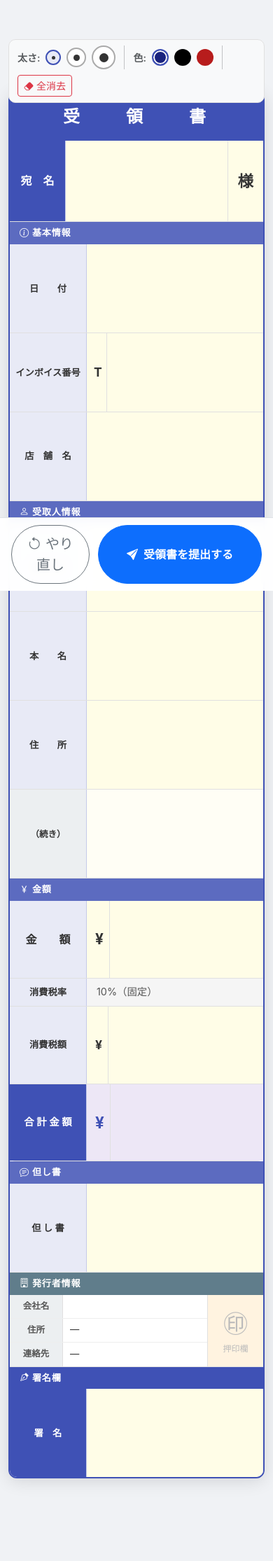
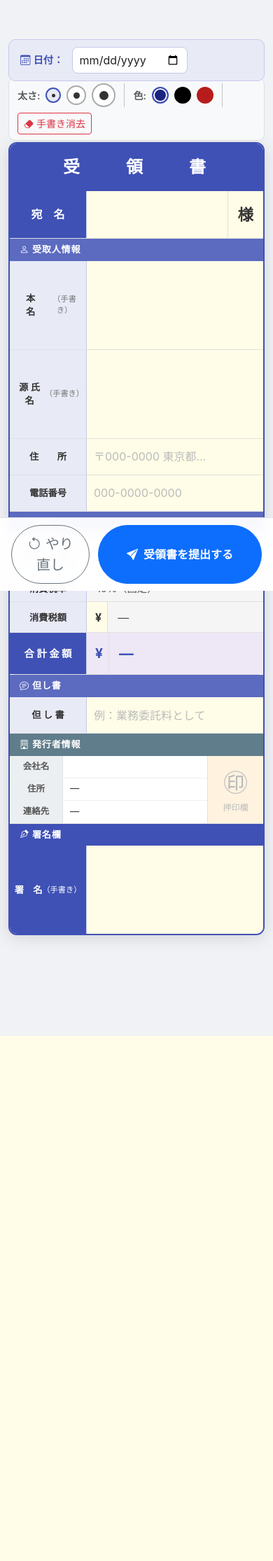
Before and after one commit to ytk2017n-afk/YTK_Juryo_Keiyaku, a FastAPI app: template templates/receipt_form.html in a window 390 px wide. Shown: the top 2230 px of the page at 70% size. After the commit the page ends 1480 px from the top, so only its background shows below. Run offline with FastAPI, Linux system fonts and the light colour scheme; the template is opened without the code that fills it, so the values that code supplies are empty.

Commit message:
Redesign receipt form: date picker, preset atena, text inputs for address/phone/amount/desc, 3 handwriting fields only

```diff
--- a/main.py
+++ b/main.py
@@ -110,9 +110,9 @@ async def receipt_form(
     store: Store = Depends(require_login),
 ):
     return templates.TemplateResponse("receipt_form.html", {
-        "request": request,
-        "store": store,
-        "today": datetime.now().strftime("%Y年%m月%d日"),
+        "request":   request,
+        "store":     store,
+        "today_iso": datetime.now().strftime("%Y-%m-%d"),
     })
 
 @app.post("/receipt/submit-handwriting")
@@ -145,7 +145,15 @@ async def submit_handwriting(
     filename  = f"receipt_{store.login_id}_{receipt.id}_{timestamp}.pdf"
 
     pdf_bytes = _generate_pdf_bytes(generate_receipt_pdf, {
-        "fields":          fields,
+        "fields":          fields,          # realname/alias/sig の canvas base64
+        "date_text":       fields.get("date", ""),
+        "atena":           store.store_name,
+        "address":         fields.get("address", ""),
+        "phone":           fields.get("phone", ""),
+        "amount_text":     fields.get("amount", ""),
+        "tax_text":        fields.get("tax", ""),
+        "total_text":      fields.get("total", ""),
+        "desc":            fields.get("desc", ""),
         "store_name":      store.store_name,
         "store_address":   store.store_address or "",
         "store_contact":   store.store_contact or "",
--- a/static/js/handwriting.js
+++ b/static/js/handwriting.js
@@ -1,18 +1,13 @@
 /**
  * 手書きCanvas管理 - Apple Pencil / タッチ対応
+ * 手書きフィールド: 本名(c_realname)、源氏名(c_alias)、署名(c_sig) の3箇所のみ
  */
 
-// ── グローバル設定 ───────────────────────────────────────────────────────────
 let penSize  = 2;
 let penColor = '#1A237E';
 const DPR    = window.devicePixelRatio || 1;
 
-// フィールドID一覧
-const FIELD_IDS = [
-  'c_atena','c_date','c_invoice','c_shopname',
-  'c_alias','c_realname','c_addr1','c_addr2',
-  'c_amount','c_tax','c_total','c_desc','c_sig'
-];
+const FIELD_IDS = ['c_realname', 'c_alias', 'c_sig'];
 
 // ── Canvas初期化 ─────────────────────────────────────────────────────────────
 function initCanvas(canvas) {
@@ -44,7 +39,6 @@ function initAllCanvases() {
 // ── 描画イベント ─────────────────────────────────────────────────────────────
 function attachDrawEvents(canvas) {
   let drawing = false;
-  let lastX = 0, lastY = 0;
 
   function getXY(e) {
     const rect = canvas.getBoundingClientRect();
@@ -53,17 +47,11 @@ function attachDrawEvents(canvas) {
   }
 
   function start(e) {
-    // Apple PencilはpointerType='pen'、指はtouch/mouse
     drawing = true;
     const { x, y } = getXY(e);
-    lastX = x; lastY = y;
-
     const ctx = canvas.getContext('2d');
     ctx.strokeStyle = penColor;
-    // 圧力感知（Apple Pencil）
-    ctx.lineWidth = e.pressure > 0
-      ? penSize * (0.5 + e.pressure * 1.5)
-      : penSize;
+    ctx.lineWidth = e.pressure > 0 ? penSize * (0.5 + e.pressure * 1.5) : penSize;
     ctx.beginPath();
     ctx.moveTo(x, y);
     e.preventDefault();
@@ -75,30 +63,23 @@ function attachDrawEvents(canvas) {
     const { x, y } = getXY(e);
     const ctx = canvas.getContext('2d');
     ctx.strokeStyle = penColor;
-    ctx.lineWidth = e.pressure > 0
-      ? penSize * (0.5 + e.pressure * 1.5)
-      : penSize;
+    ctx.lineWidth = e.pressure > 0 ? penSize * (0.5 + e.pressure * 1.5) : penSize;
     ctx.lineTo(x, y);
     ctx.stroke();
     ctx.beginPath();
     ctx.moveTo(x, y);
-    lastX = x; lastY = y;
   }
 
   function end() {
     drawing = false;
-    const ctx = canvas.getContext('2d');
-    ctx.beginPath();
+    canvas.getContext('2d').beginPath();
   }
 
-  // Pointer Events（Apple Pencil優先）
   canvas.addEventListener('pointerdown', start, { passive: false });
   canvas.addEventListener('pointermove', move,  { passive: false });
   canvas.addEventListener('pointerup',   end);
-  canvas.addEventListener('pointerleave',end);
-  canvas.addEventListener('pointercancel',end);
-
-  // タッチフォールバック
+  canvas.addEventListener('pointerleave', end);
+  canvas.addEventListener('pointercancel', end);
   canvas.addEventListener('touchstart', start, { passive: false });
   canvas.addEventListener('touchmove',  move,  { passive: false });
   canvas.addEventListener('touchend',   end);
@@ -133,11 +114,33 @@ function clearField(canvasId) {
 }
 
 function clearAllFields() {
-  if (!confirm('全フィールドの手書き内容を消去しますか？')) return;
+  if (!confirm('手書きフィールドの内容を全消去しますか？')) return;
   FIELD_IDS.forEach(id => clearField(id));
 }
 
-// ── 送信処理 ─────────────────────────────────────────────────────────────────
+// ── 消費税自動計算 ────────────────────────────────────────────────────────────
+function calcTax() {
+  const raw = document.getElementById('inputAmount').value.replace(/[,，¥\s]/g, '');
+  const amount = parseFloat(raw);
+  if (isNaN(amount) || amount <= 0) {
+    document.getElementById('taxDisplay').textContent   = '―';
+    document.getElementById('totalDisplay').textContent = '―';
+    return;
+  }
+  const tax   = Math.floor(amount * 0.1);
+  const total = amount + tax;
+  document.getElementById('taxDisplay').textContent   = tax.toLocaleString();
+  document.getElementById('totalDisplay').textContent = total.toLocaleString();
+}
+
+// ── 日付フォーマット ──────────────────────────────────────────────────────────
+function formatDateJP(isoDate) {
+  if (!isoDate) return '';
+  const [y, m, d] = isoDate.split('-');
+  return `${y}年${parseInt(m)}月${parseInt(d)}日`;
+}
+
+// ── Canvas空判定 ─────────────────────────────────────────────────────────────
 function isCanvasEmpty(canvas) {
   const blank = document.createElement('canvas');
   blank.width  = canvas.width;
@@ -145,29 +148,48 @@ function isCanvasEmpty(canvas) {
   return canvas.toDataURL() === blank.toDataURL();
 }
 
+// ── 送信処理 ─────────────────────────────────────────────────────────────────
 async function submitReceipt() {
-  // 最低限チェック（宛名・金額は空でも提出可）
   const overlay = document.getElementById('loadingOverlay');
   overlay.style.display = 'flex';
 
-  // 全フィールドのCanvasデータを収集
-  const fields = {};
+  // 手書き画像
+  const canvasData = {};
   FIELD_IDS.forEach(id => {
     const c = document.getElementById(id);
     if (!c) return;
-    fields[id.replace('c_', '')] = isCanvasEmpty(c) ? '' : c.toDataURL('image/png');
+    canvasData[id.replace('c_', '')] = isCanvasEmpty(c) ? '' : c.toDataURL('image/png');
   });
+
+  // テキスト入力
+  const amountRaw = document.getElementById('inputAmount').value.replace(/[,，¥\s]/g, '');
+  const amount    = parseFloat(amountRaw) || 0;
+  const tax       = Math.floor(amount * 0.1);
+  const total     = amount + tax;
+
+  const dateIso  = document.getElementById('receiptDate').value;
+  const dateText = formatDateJP(dateIso);
+
+  const payload = {
+    ...canvasData,
+    date:    dateText,
+    address: document.getElementById('inputAddress').value,
+    phone:   document.getElementById('inputPhone').value,
+    amount:  amount > 0 ? amount.toLocaleString() : '',
+    tax:     amount > 0 ? tax.toLocaleString()    : '',
+    total:   amount > 0 ? total.toLocaleString()  : '',
+    desc:    document.getElementById('inputDesc').value,
+  };
 
   try {
     const res = await fetch('/receipt/submit-handwriting', {
       method: 'POST',
       headers: { 'Content-Type': 'application/json' },
-      body: JSON.stringify(fields),
+      body: JSON.stringify(payload),
     });
 
     if (res.ok) {
       const data = await res.json();
-      // 完了ページへ
       window.location.href = `/receipt/complete/${data.receipt_id}`;
     } else {
       overlay.style.display = 'none';
@@ -185,7 +207,6 @@ let resizeTimer;
 window.addEventListener('resize', () => {
   clearTimeout(resizeTimer);
   resizeTimer = setTimeout(() => {
-    // リサイズ時は描画内容を保存して再初期化
     FIELD_IDS.forEach(id => {
       const c = document.getElementById(id);
       if (!c) return;
@@ -195,8 +216,7 @@ window.addEventListener('resize', () => {
         const image = new Image();
         const wrap  = c.parentElement;
         image.onload = () => {
-          const ctx = c.getContext('2d');
-          ctx.drawImage(image, 0, 0, wrap.clientWidth, wrap.clientHeight);
+          c.getContext('2d').drawImage(image, 0, 0, wrap.clientWidth, wrap.clientHeight);
         };
         image.src = img;
       }
--- a/templates/receipt_form.html
+++ b/templates/receipt_form.html
@@ -3,7 +3,6 @@
 
 {% block head %}
 <style>
-/* ── 受領書ドキュメントスタイル ─────────────────────── */
 .receipt-doc {
   max-width: 680px;
   margin: 0 auto 120px;
@@ -33,7 +32,7 @@
 .doc-row {
   display: flex;
   border-bottom: 1px solid #E0E0E0;
-  min-height: 60px;
+  min-height: 52px;
 }
 .doc-row:last-child { border-bottom: none; }
 .doc-label {
@@ -44,6 +43,35 @@
   border-right: 1px solid #C5CAE9;
   text-align: center; line-height: 1.4; padding: 4px 6px;
 }
+/* 入力式フィールド */
+.doc-input-wrap {
+  flex: 1;
+  background: #FFFDE7;
+  display: flex;
+  align-items: center;
+  padding: 0 10px;
+}
+.doc-text-input {
+  width: 100%;
+  border: none;
+  background: transparent;
+  font-size: 1rem;
+  color: #222;
+  outline: none;
+  padding: 4px 0;
+}
+.doc-text-input::placeholder { color: #bbb; }
+/* 自動計算表示 */
+.doc-auto-val {
+  flex: 1;
+  background: #F5F5F5;
+  display: flex;
+  align-items: center;
+  padding: 0 14px;
+  font-size: 1rem;
+  color: #555;
+}
+/* 手書きCanvas */
 .canvas-wrap {
   flex: 1;
   position: relative;
@@ -51,6 +79,7 @@
   cursor: crosshair;
   overflow: hidden;
   touch-action: none;
+  min-height: 54px;
 }
 .canvas-wrap canvas {
   display: block;
@@ -67,37 +96,81 @@
 }
 .canvas-wrap:hover .clear-btn,
 .canvas-wrap:focus-within .clear-btn { opacity: 1; }
-
+/* 日付ピッカー */
+.date-picker-bar {
+  max-width: 680px;
+  margin: 12px auto 8px;
+  background: #E8EAF6;
+  border-radius: 10px;
+  padding: 10px 16px;
+  display: flex;
+  align-items: center;
+  gap: 12px;
+  border: 1px solid #C5CAE9;
+}
+.date-picker-bar label {
+  font-weight: 700;
+  color: #3F51B5;
+  font-size: 0.9rem;
+  white-space: nowrap;
+}
+.date-picker-bar input[type=date] {
+  border: 1.5px solid #C5CAE9;
+  border-radius: 8px;
+  padding: 6px 10px;
+  font-size: 1rem;
+  color: #222;
+  background: #fff;
+  outline: none;
+}
 /* 宛名 */
-.atena-row { min-height: 80px; }
-.doc-label.atena { background: #3F51B5; color: #fff; font-size: 1rem; width: 80px; min-width: 80px; }
+.atena-row { min-height: 68px; }
+.doc-label.atena { background: #3F51B5; color: #fff; font-size: 1rem; }
+.atena-name {
+  flex: 1;
+  background: #FFFDE7;
+  display: flex; align-items: center;
+  padding: 0 14px;
+  font-size: 1.2rem; font-weight: 700; color: #333;
+}
 .atena-sama {
-  background: #FFFDE7; display: flex; align-items: center;
-  padding: 0 14px; font-size: 1.4rem; font-weight: 700; color: #333;
+  background: #FFFDE7;
+  display: flex; align-items: center;
+  padding: 0 14px;
+  font-size: 1.4rem; font-weight: 700; color: #333;
   border-left: 1px solid #E0E0E0;
 }
-/* 金額 */
-.amount-row { min-height: 68px; }
+/* ¥ プレフィックス */
 .yen-prefix {
-  background: #FFFDE7; display: flex; align-items: center;
-  padding: 0 8px 0 12px; font-size: 1.3rem; font-weight: 700; color: #333;
+  background: #FFFDE7;
+  display: flex; align-items: center;
+  padding: 0 8px 0 12px;
+  font-size: 1.2rem; font-weight: 700; color: #333;
   border-right: 1px solid #E0E0E0;
 }
-.tax-fixed-row { min-height: 40px; }
+/* 金額行 */
+.amount-row { min-height: 60px; }
+.amount-row .doc-label { font-size: 0.95rem; font-weight: 700; }
+.amount-input { font-size: 1.3rem; font-weight: 700; }
+/* 消費税率 */
+.tax-fixed-row { min-height: 38px; }
 .tax-fixed-val { flex: 1; background: #F5F5F5; display: flex; align-items: center; padding: 0 14px; color: #555; font-size: 0.9rem; }
-.total-row { min-height: 68px; }
+/* 合計 */
+.total-row { min-height: 60px; }
 .total-row .doc-label { background: #3F51B5; color: #fff; font-size: 0.9rem; }
-.total-row .canvas-wrap { background: #EDE7F6; }
-.total-row .yen-prefix { background: #EDE7F6; color: #3F51B5; font-size: 1.4rem; }
+.total-val { background: #EDE7F6; font-size: 1.3rem; font-weight: 700; color: #3F51B5; }
+.total-row .yen-prefix { background: #EDE7F6; color: #3F51B5; }
 /* 発行者 */
 .issuer-wrap { display: flex; border-bottom: 1px solid #E0E0E0; }
 .issuer-left { flex: 1; }
 .issuer-stamp {
-  width: 80px; background: #FFF3E0; display: flex; flex-direction: column;
-  align-items: center; justify-content: center; border-left: 1px solid #E0E0E0;
+  width: 80px; background: #FFF3E0;
+  display: flex; flex-direction: column;
+  align-items: center; justify-content: center;
+  border-left: 1px solid #E0E0E0;
   color: #BBBBBB; font-size: 0.75rem;
 }
-.issuer-row-fixed { display: flex; border-bottom: 1px solid #EEE; min-height: 34px; }
+.issuer-row-fixed { display: flex; border-bottom: 1px solid #EEE; min-height: 32px; }
 .issuer-row-fixed:last-child { border-bottom: none; }
 .issuer-lbl { width: 76px; background: #ECEFF1; display: flex; align-items: center; justify-content: center; font-size: 0.78rem; font-weight: 600; color: #555; border-right: 1px solid #E0E0E0; text-align:center; }
 .issuer-val { flex: 1; display: flex; align-items: center; padding: 0 10px; font-size: 0.83rem; color: #333; }
@@ -138,8 +211,14 @@
 
 {% block content %}
 
+<!-- 日付ピッカー -->
+<div class="date-picker-bar sticky-top" style="top:56px;z-index:101">
+  <label for="receiptDate"><i class="bi bi-calendar3 me-1"></i>日付：</label>
+  <input type="date" id="receiptDate" value="{{ today_iso }}">
+</div>
+
 <!-- ペン設定ツールバー -->
-<div class="pen-toolbar sticky-top" style="top:56px;z-index:100;margin-top:8px">
+<div class="pen-toolbar sticky-top" style="top:110px;z-index:100">
   <span class="small fw-semibold text-muted">太さ:</span>
   <button class="pen-size-btn active" data-size="2" style="width:22px;height:22px" onclick="setPenSize(2,this)">
     <span style="width:5px;height:5px;border-radius:50%;background:#333;display:block"></span>
@@ -157,7 +236,7 @@
   <button class="color-btn" data-color="#B71C1C" style="background:#B71C1C" onclick="setPenColor('#B71C1C',this)" title="赤"></button>
   <div class="vr mx-1"></div>
   <button class="btn btn-sm btn-outline-danger py-1" onclick="clearAllFields()">
-    <i class="bi bi-eraser-fill"></i> 全消去
+    <i class="bi bi-eraser-fill"></i> 手書き消去
   </button>
   <span class="ms-auto small text-muted d-none d-sm-inline">
     <i class="bi bi-pencil me-1"></i>Apple Pencilで手書き入力
@@ -169,76 +248,43 @@
 
   <div class="doc-title">受　　領　　書</div>
 
-  <!-- 宛名 -->
+  <!-- 宛名（店舗名プリセット） -->
   <div class="doc-row atena-row">
     <div class="doc-label atena">宛　名</div>
-    <div class="canvas-wrap" data-height="80">
-      <canvas id="c_atena" data-field="atena"></canvas>
-      <button class="clear-btn" onclick="clearField('c_atena')">✕</button>
-    </div>
+    <div class="atena-name">{{ store.store_name }}</div>
     <div class="atena-sama">様</div>
-  </div>
-
-  <!-- 基本情報 -->
-  <div class="doc-sec"><i class="bi bi-info-circle me-1"></i>基本情報</div>
-
-  <div class="doc-row" data-row-height="54">
-    <div class="doc-label">日　　付</div>
-    <div class="canvas-wrap">
-      <canvas id="c_date" data-field="date"></canvas>
-      <button class="clear-btn" onclick="clearField('c_date')">✕</button>
-    </div>
-  </div>
-
-  <div class="doc-row" data-row-height="54">
-    <div class="doc-label">インボイス番号</div>
-    <div class="yen-prefix" style="font-size:1.1rem;padding:0 6px 0 10px">T</div>
-    <div class="canvas-wrap">
-      <canvas id="c_invoice" data-field="invoice"></canvas>
-      <button class="clear-btn" onclick="clearField('c_invoice')">✕</button>
-    </div>
-  </div>
-
-  <div class="doc-row" data-row-height="54">
-    <div class="doc-label">店　舗　名</div>
-    <div class="canvas-wrap">
-      <canvas id="c_shopname" data-field="shopname"></canvas>
-      <button class="clear-btn" onclick="clearField('c_shopname')">✕</button>
-    </div>
   </div>
 
   <!-- 受取人情報 -->
   <div class="doc-sec"><i class="bi bi-person me-1"></i>受取人情報</div>
 
-  <div class="doc-row" data-row-height="54">
-    <div class="doc-label">源 氏 名</div>
+  <div class="doc-row" style="min-height:60px">
+    <div class="doc-label">本　　名<br><span style="font-size:0.7rem;font-weight:400;color:#777">（手書き）</span></div>
+    <div class="canvas-wrap">
+      <canvas id="c_realname" data-field="realname"></canvas>
+      <button class="clear-btn" onclick="clearField('c_realname')">✕</button>
+    </div>
+  </div>
+
+  <div class="doc-row" style="min-height:60px">
+    <div class="doc-label">源 氏 名<br><span style="font-size:0.7rem;font-weight:400;color:#777">（手書き）</span></div>
     <div class="canvas-wrap">
       <canvas id="c_alias" data-field="alias"></canvas>
       <button class="clear-btn" onclick="clearField('c_alias')">✕</button>
     </div>
   </div>
 
-  <div class="doc-row" data-row-height="54">
-    <div class="doc-label">本　　名</div>
-    <div class="canvas-wrap">
-      <canvas id="c_realname" data-field="realname"></canvas>
-      <button class="clear-btn" onclick="clearField('c_realname')">✕</button>
+  <div class="doc-row">
+    <div class="doc-label">住　　所</div>
+    <div class="doc-input-wrap">
+      <input type="text" id="inputAddress" class="doc-text-input" placeholder="〒000-0000 東京都…">
     </div>
   </div>
 
-  <div class="doc-row" data-row-height="54">
-    <div class="doc-label">住　　所</div>
-    <div class="canvas-wrap">
-      <canvas id="c_addr1" data-field="addr1"></canvas>
-      <button class="clear-btn" onclick="clearField('c_addr1')">✕</button>
-    </div>
-  </div>
-
-  <div class="doc-row" data-row-height="46">
-    <div class="doc-label" style="background:#ECEFF1;font-size:0.78rem">（続き）</div>
-    <div class="canvas-wrap" style="background:#FFFEF5">
-      <canvas id="c_addr2" data-field="addr2"></canvas>
-      <button class="clear-btn" onclick="clearField('c_addr2')">✕</button>
+  <div class="doc-row">
+    <div class="doc-label">電話番号</div>
+    <div class="doc-input-wrap">
+      <input type="tel" id="inputPhone" class="doc-text-input" placeholder="000-0000-0000" inputmode="tel">
     </div>
   </div>
 
@@ -248,9 +294,9 @@
   <div class="doc-row amount-row">
     <div class="doc-label" style="font-size:1rem;font-weight:700">金　　額</div>
     <div class="yen-prefix">¥</div>
-    <div class="canvas-wrap">
-      <canvas id="c_amount" data-field="amount"></canvas>
-      <button class="clear-btn" onclick="clearField('c_amount')">✕</button>
+    <div class="doc-input-wrap">
+      <input type="text" id="inputAmount" class="doc-text-input amount-input"
+             inputmode="numeric" placeholder="0" oninput="calcTax()">
     </div>
   </div>
 
@@ -259,32 +305,25 @@
     <div class="tax-fixed-val">10%（固定）</div>
   </div>
 
-  <div class="doc-row" data-row-height="54">
+  <div class="doc-row" style="min-height:44px">
     <div class="doc-label">消費税額</div>
-    <div class="yen-prefix" style="font-size:1.1rem">¥</div>
-    <div class="canvas-wrap">
-      <canvas id="c_tax" data-field="tax"></canvas>
-      <button class="clear-btn" onclick="clearField('c_tax')">✕</button>
-    </div>
+    <div class="yen-prefix" style="font-size:1rem">¥</div>
+    <div class="doc-auto-val" id="taxDisplay">―</div>
   </div>
 
   <div class="doc-row total-row amount-row">
     <div class="doc-label">合 計 金 額</div>
     <div class="yen-prefix">¥</div>
-    <div class="canvas-wrap">
-      <canvas id="c_total" data-field="total"></canvas>
-      <button class="clear-btn" onclick="clearField('c_total')">✕</button>
-    </div>
+    <div class="doc-auto-val total-val" id="totalDisplay">―</div>
   </div>
 
   <!-- 但し書 -->
   <div class="doc-sec"><i class="bi bi-chat-text me-1"></i>但し書</div>
 
-  <div class="doc-row" data-row-height="64">
+  <div class="doc-row" style="min-height:52px">
     <div class="doc-label">但 し 書</div>
-    <div class="canvas-wrap">
-      <canvas id="c_desc" data-field="desc"></canvas>
-      <button class="clear-btn" onclick="clearField('c_desc')">✕</button>
+    <div class="doc-input-wrap">
+      <input type="text" id="inputDesc" class="doc-text-input" placeholder="例：業務委託料として">
     </div>
   </div>
 
@@ -320,8 +359,8 @@
   <!-- 署名欄 -->
   <div class="doc-sec" style="background:#3F51B5"><i class="bi bi-vector-pen me-1"></i>署名欄</div>
   <div class="doc-row sig-row">
-    <div class="doc-label">署　名</div>
-    <div class="canvas-wrap" data-height="80">
+    <div class="doc-label">署　名<br><span style="font-size:0.7rem;font-weight:400">（手書き）</span></div>
+    <div class="canvas-wrap" style="min-height:80px">
       <canvas id="c_sig" data-field="sig"></canvas>
       <button class="clear-btn" onclick="clearField('c_sig')">✕</button>
     </div>
```
Also changed, not shown: pdf_generator.py (+85 -72 lines).
